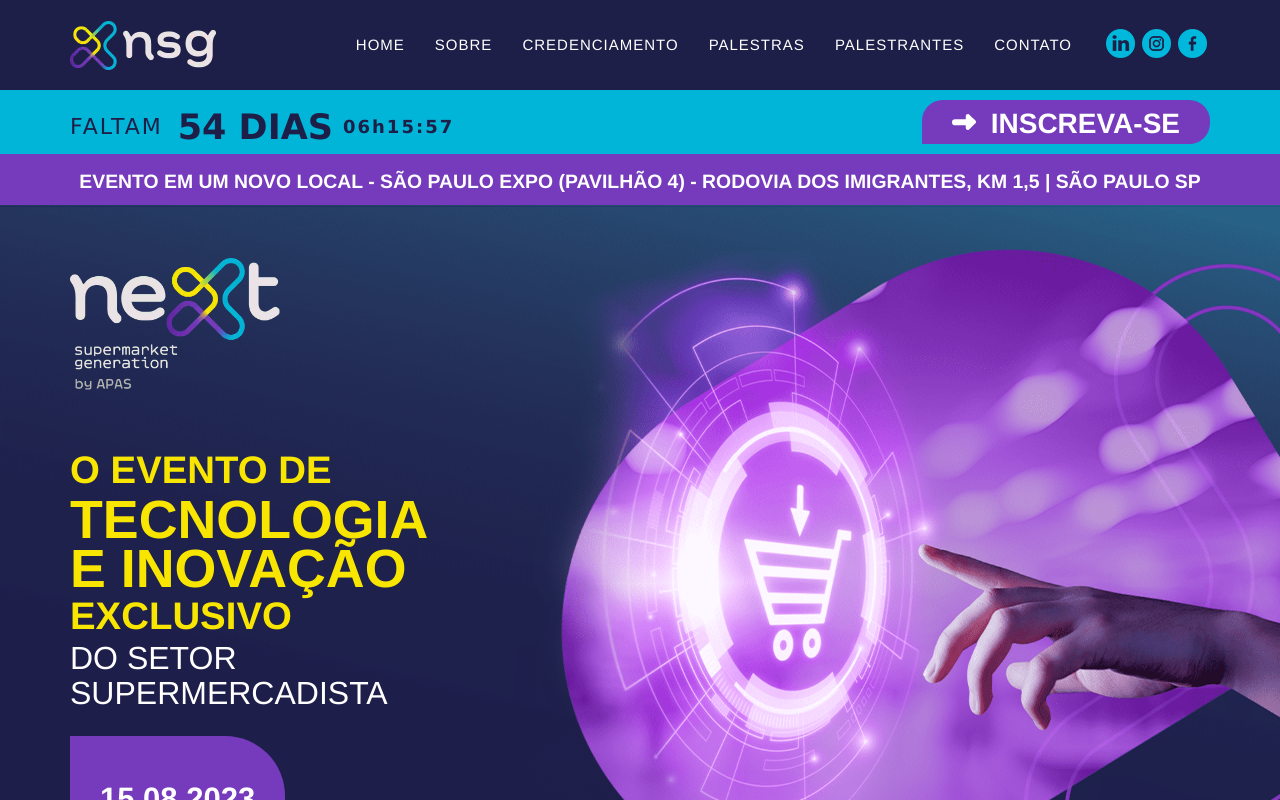
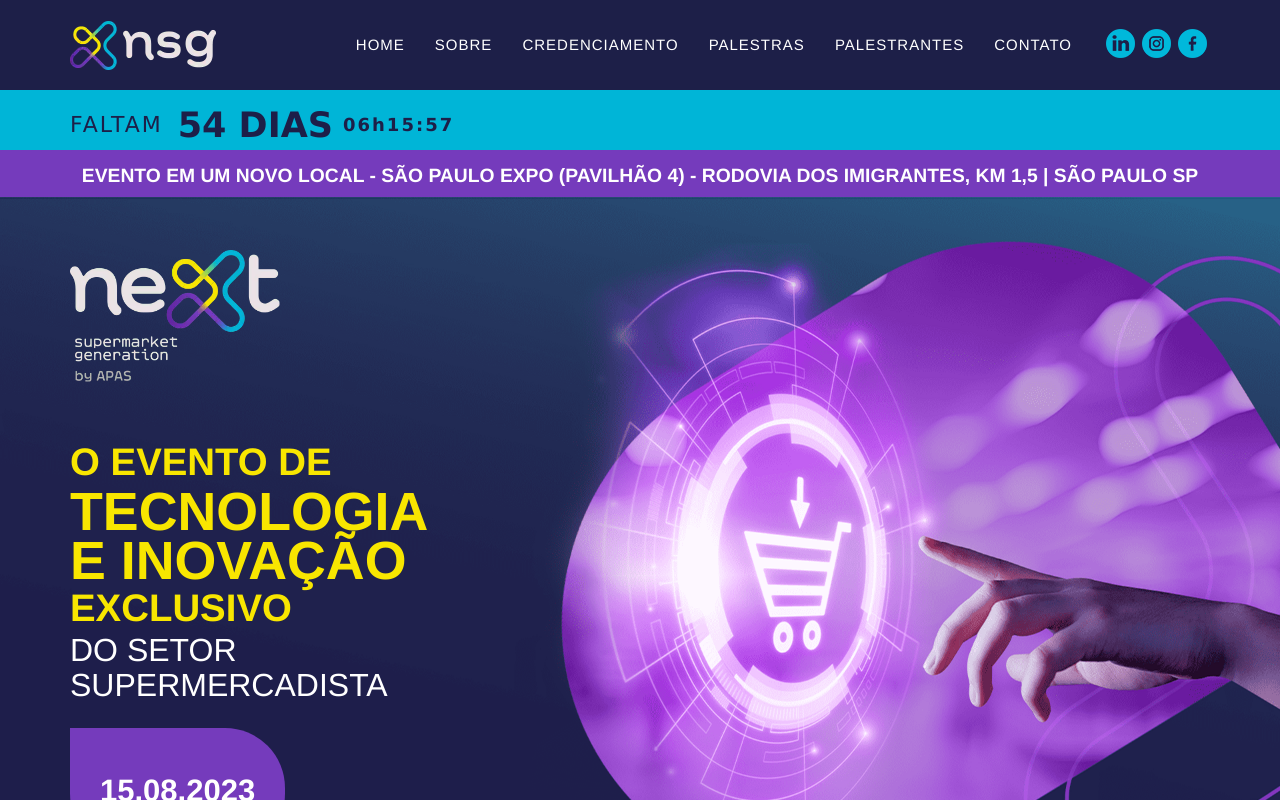
Before and after one commit to disabela-maria20/next-apas-app, a Next.js app: page / in a window 1280 px wide. Shown: the top 800 px of the page. Built offline with nearby package versions, Linux system fonts and the light colour scheme; a web font is replaced by a local one.

Commit message:
refactor:

```diff
--- a/src/components/atoms/Counter/index.tsx
+++ b/src/components/atoms/Counter/index.tsx
@@ -117,7 +117,7 @@ const Counter: React.FC = (): JSX.Element => {
                 </span>
               </div>
             </h2>
-            <AnchorLink href="#accreditation" className={Style.link}>
+            {/* <AnchorLink href="#accreditation" className={Style.link}>
               <img
                 src="./images/arrow.png"
                 alt="seta para esquerda"
@@ -125,7 +125,7 @@ const Counter: React.FC = (): JSX.Element => {
                 height={24}
               />
               inscreva-se
-            </AnchorLink>
+            </AnchorLink> */}
           </div>
         </div>
       </article>
--- a/src/components/atoms/Loading/index.tsx
+++ b/src/components/atoms/Loading/index.tsx
@@ -1,7 +1,7 @@
 import React from 'react'
 
 const Loading = () => {
-  return <div>Loading</div>
+  return <div>Loading..</div>
 }
 
 export default Loading
--- a/src/components/atoms/Nav/index.tsx
+++ b/src/components/atoms/Nav/index.tsx
@@ -1,13 +1,13 @@
-'use client'
 import AnchorLink from 'react-anchor-link-smooth-scroll'
 
 import Style from './Nav.module.scss'
 
 interface NavProps {
   open: boolean
+  setOpen: (value: boolean) => void
 }
 
-const Nav: React.FC<NavProps> = ({ open }) => {
+const Nav: React.FC<NavProps> = ({ open, setOpen }) => {
   const LINK = [
     {
       id: 0,
@@ -50,12 +50,13 @@ const Nav: React.FC<NavProps> = ({ open }) => {
     { id: 1, name: 'instagram', link: 'https://www.instagram.com/apasnext/' },
     { id: 2, name: 'facebook', link: 'https://www.facebook.com/ApasNext' }
   ]
+
   return (
     <nav className={`${Style.navBar} `}>
       <div className={`${!open ? Style.open : Style.close}`}>
         <ul>
           {LINK?.map((link) => (
-            <li key={link.id}>
+            <li key={link.id} onClick={() => setOpen(true)}>
               <AnchorLink href={link.link}>{link.name}</AnchorLink>
             </li>
           ))}
--- a/src/components/atoms/Range/Range.module.scss
+++ b/src/components/atoms/Range/Range.module.scss
@@ -3,17 +3,20 @@
   overflow: hidden;
   p {
     color: $primary-lingh-color;
-    padding: 1.5rem;
+    padding: 1.3rem;
     text-align: center;
     font-family: field-gothic, "Franklin Gothic Medium", "Arial Narrow", Arial,
       sans-serif;
     text-transform: uppercase;
-    font-size: 1.5rem;
+    font-size: 1.3rem;
     font-weight: 700;
     transition: font-size linear infinite;
     animation: marquee 5s linear infinite;
     position: relative;
     top: 3px;
+    @include media(sm) {
+      font-size: 1.5rem;
+    }
     @include media(md) {
       font-size: 1.8rem;
     }
--- a/src/components/molecules/Menu/index.tsx
+++ b/src/components/molecules/Menu/index.tsx
@@ -16,7 +16,7 @@ const Menu = (): JSX.Element => {
               <Logo />
               <Burger open={!open} setOpen={() => setOpen(!open)} />
             </div>
-            <Nav open={open} />
+            <Nav open={open} setOpen={setOpen} />
           </div>
         </div>
       </div>
--- a/src/components/templates/Home/index.tsx
+++ b/src/components/templates/Home/index.tsx
@@ -18,8 +18,8 @@ const Home = () => {
       <Header />
       <main>
         <About />
-        <Speeches />
-        <Stages />
+        {/* <Speeches /> */}
+        {/* <Stages /> */}
         <Previous />
         <FAQ />
         {/* <Marks /> */}
--- a/src/styles/base/_index.scss
+++ b/src/styles/base/_index.scss
@@ -1 +1,2 @@
-@import './reset'
+@import './reset';
+@import './srcoll';
--- /dev/null
+++ b/src/styles/base/_srcoll.scss
@@ -0,0 +1,13 @@
+@use "../abstracts/variables" as variable;
+
+::-webkit-scrollbar {
+  width: 10px;
+  background:  variable.$quaternary-indigo-colos;
+}
+
+
+/* Handle */
+::-webkit-scrollbar-thumb {
+  background: variable.$secondary-colors-dark;
+  border-radius: 10px;
+}
```
